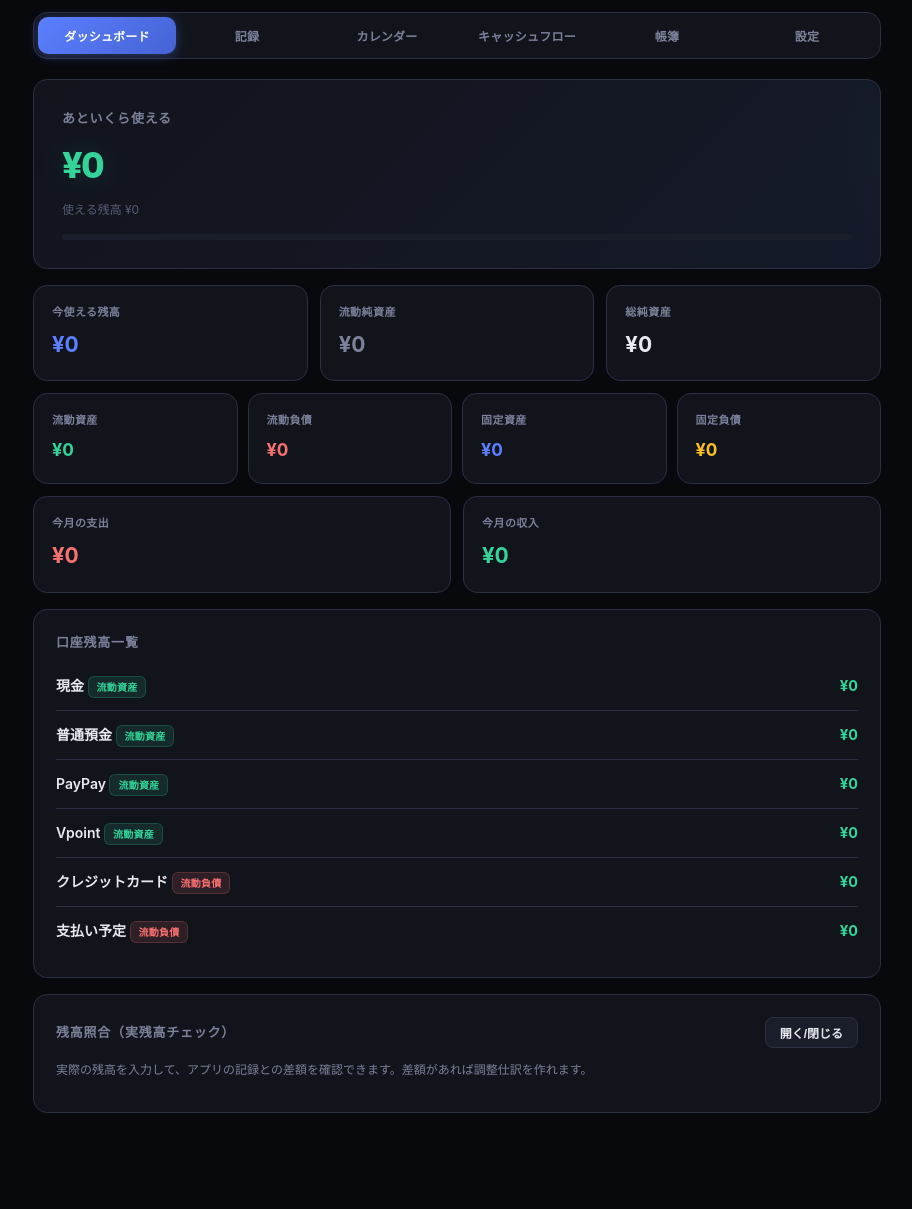
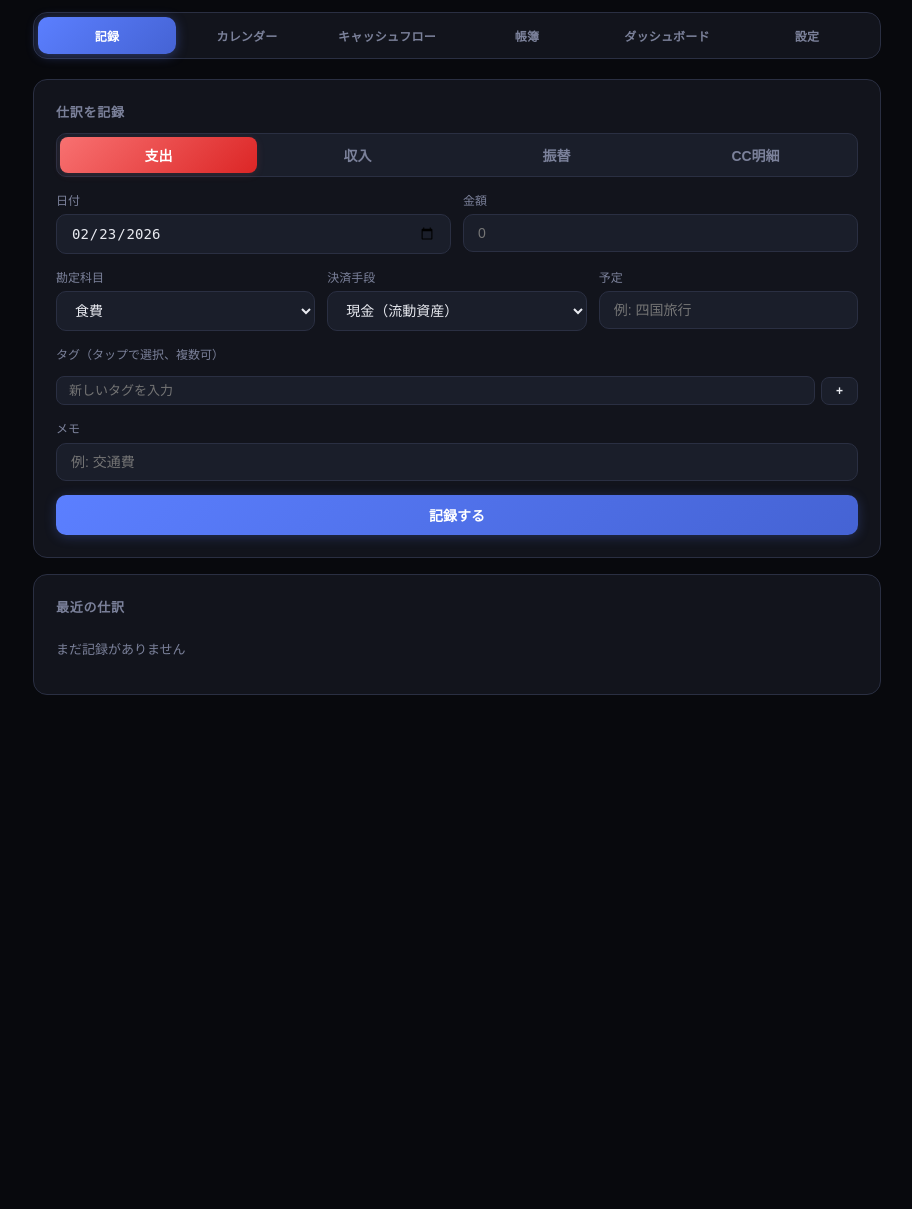
Before and after one commit to takenoso/kakeibo-app, a Flask app: page / in a window 1280 px wide. Shown: the whole page, without its empty margins (183-1095 px from the left). After the commit the page ends 695 px from the top, so only its background shows below. Run offline with Flask 3, Linux system fonts and the light colour scheme; data that the repository does not hold is empty.

Commit message:
UI: タブ順変更・帳簿当月デフォルト・あといくら使えるを来月末残高に
- ダッシュボードをタブの5番目（帳簿の後）に移動
- 初期表示を記録タブに変更
- 帳簿タブを開いた際に当月（YYYY-MM）を自動選択
- ダッシュボードの「あといくら使える」を来月末の残高予測に変更
  - /api/cashflow の months[1].endBalance を使用
  - サブテキストを「〇月末の残高予測」に更新

Co-Authored-By: Claude Sonnet 4.6 <noreply@anthropic.com>

```diff
--- a/templates/index.html
+++ b/templates/index.html
@@ -228,16 +228,16 @@ nav button:hover:not(.active){background:var(--surface2);color:var(--text)}
 <body>
 <div class="app">
   <nav id="main-nav">
-    <button class="active" data-section="dashboard">ダッシュボード</button>
-    <button data-section="record">記録</button>
+    <button class="active" data-section="record">記録</button>
     <button data-section="calendar">カレンダー</button>
     <button data-section="cashflow">キャッシュフロー</button>
     <button data-section="ledger">帳簿</button>
+    <button data-section="dashboard">ダッシュボード</button>
     <button data-section="settings">設定</button>
   </nav>
 
   <!-- ═══ Dashboard ═══ -->
-  <div id="dashboard" class="section active">
+  <div id="dashboard" class="section">
     <div class="hero-card">
       <div class="hero-label">あといくら使える</div>
       <div class="big-number green" id="d-spendable" style="margin:8px 0 4px">--</div>
@@ -282,7 +282,7 @@ nav button:hover:not(.active){background:var(--surface2);color:var(--text)}
   </div>
 
   <!-- ═══ Record ═══ -->
-  <div id="record" class="section">
+  <div id="record" class="section active">
     <div class="card">
       <h2>仕訳を記録</h2>
       <div class="type-toggle">
@@ -570,28 +570,27 @@ function closeCalDetail(){document.getElementById('cal-detail-overlay')?.remove(
 
 // ─── Dashboard ───
 async function loadDashboard(){
-  const[summary,accounts]=await Promise.all([api('/api/summary'),api('/api/accounts')]);
+  const[summary,accounts,cashflow]=await Promise.all([api('/api/summary'),api('/api/accounts'),api('/api/cashflow')]);
   allAccounts=accounts;
+  // 来月末残高
+  const nm=cashflow.months&&cashflow.months[1]?cashflow.months[1]:cashflow.months&&cashflow.months[0];
+  const nmBal=nm?nm.endBalance:0;
+  const nmLabel=nm?nm.label:'来月';
   const sp=document.getElementById('d-spendable');
-  sp.textContent=yen(summary.spendable);
-  sp.className='big-number '+(summary.spendable>=0?'green':'red');
+  sp.textContent=yen(nmBal);
+  sp.className='big-number '+(nmBal>=0?'green':'red');
+  document.getElementById('d-spendable-detail').textContent=`${nmLabel}末の残高予測`;
   document.getElementById('d-usable-net').textContent=yen(summary.usableNet);
   document.getElementById('d-current-net').textContent=yen(summary.currentNet);
   document.getElementById('d-networth').textContent=yen(summary.netWorth);
-  // 計算式を表示
-  const parts=[];
-  parts.push(`使える残高 ${yen(summary.usableNet)}`);
-  if(summary.remainingFixed) parts.push(`固定費 −${yen(summary.remainingFixed)}`);
-  if(summary.remainingIncome) parts.push(`定期収入 +${yen(summary.remainingIncome)}`);
-  document.getElementById('d-spendable-detail').textContent=parts.join(' / ');
   document.getElementById('d-c-assets').textContent=yen(summary.currentAssets);
   document.getElementById('d-c-liabilities').textContent=yen(summary.currentLiabilities);
   document.getElementById('d-l-assets').textContent=yen(summary.longAssets);
   document.getElementById('d-l-liabilities').textContent=yen(summary.longLiabilities);
   document.getElementById('d-expenses').textContent=yen(summary.monthExpenses);
   document.getElementById('d-income').textContent=yen(summary.monthIncome);
-  const total=summary.monthExpenses+Math.max(0,summary.spendable);
-  if(total>0){const pct=Math.max(0,Math.min(100,(Math.max(0,summary.spendable)/total)*100));
+  const total=summary.currentAssets;
+  if(total>0){const pct=Math.max(0,Math.min(100,(Math.max(0,nmBal)/total)*100));
     const b=document.getElementById('d-progress');b.style.width=pct+'%';
     b.style.background=pct<20?'var(--red)':pct<50?'var(--orange)':'var(--green)';}
   document.getElementById('d-account-list').innerHTML=accounts.map(a=>{
@@ -1136,6 +1135,9 @@ async function delManagedTag(t){if(!confirm('#'+t+'を削除？'))return;await d
 // ─── Ledger ───
 async function loadLedger(){allTx=await api('/api/transactions');await refreshAccounts();
   const months=getMonths(allTx);fillSel('pl-month',months,false);fillSel('chart-month',months,false);fillSel('filter-month',months,true);
+  // 当月をデフォルト選択
+  const ym=new Date().toISOString().substring(0,7);
+  ['pl-month','chart-month'].forEach(id=>{const el=document.getElementById(id);if(el&&Array.from(el.options).some(o=>o.value===ym))el.value=ym;});
   loadPL();loadBS();renderChart();renderHistory();}
 function getMonths(txs){const s=new Set();txs.forEach(t=>s.add(t.date.substring(0,7)));return Array.from(s).sort().reverse();}
 function fillSel(id,months,addAll){const el=document.getElementById(id);const p=el.value;
@@ -1396,7 +1398,7 @@ document.addEventListener('DOMContentLoaded',async()=>{
   const today=new Date().toISOString().split('T')[0];
   document.getElementById('rec-date').value=today;document.getElementById('tr-date').value=today;
   await Promise.all([refreshAccounts(),loadCategories(),loadTagsData()]);
-  populateSelects();renderFcTagChips();loadDashboard();
+  populateSelects();renderFcTagChips();loadRecent();
 });
 </script>
 </body>
```
